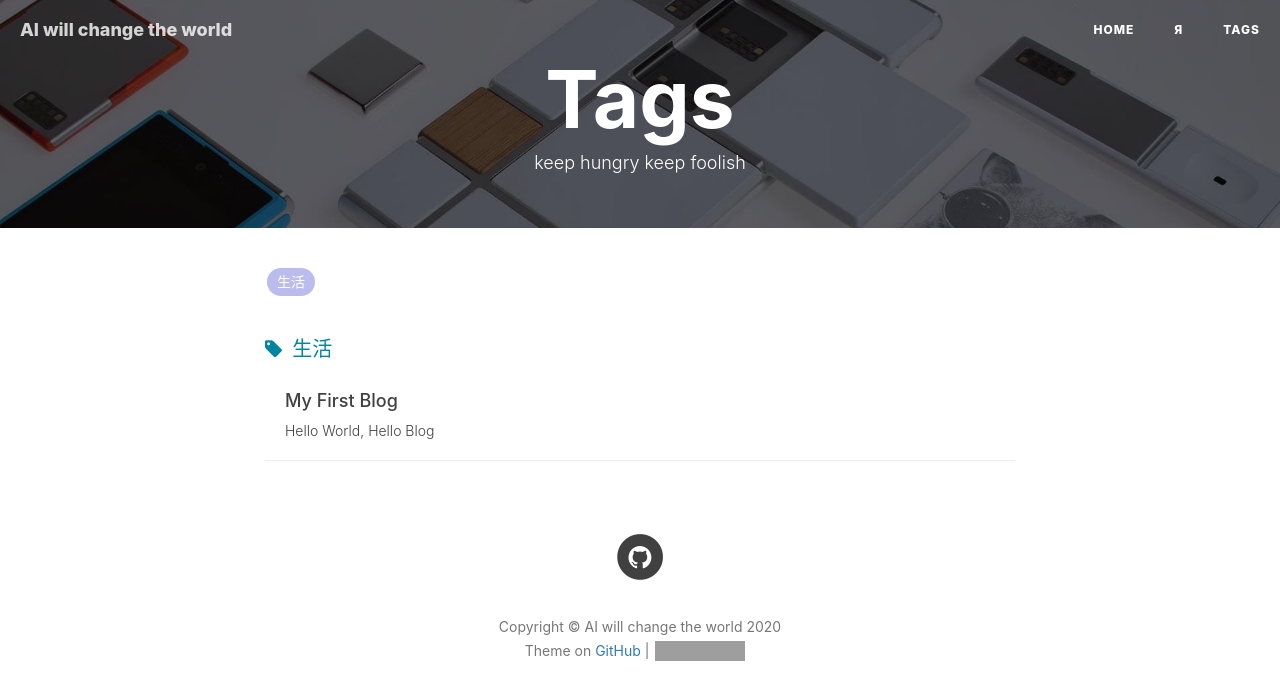
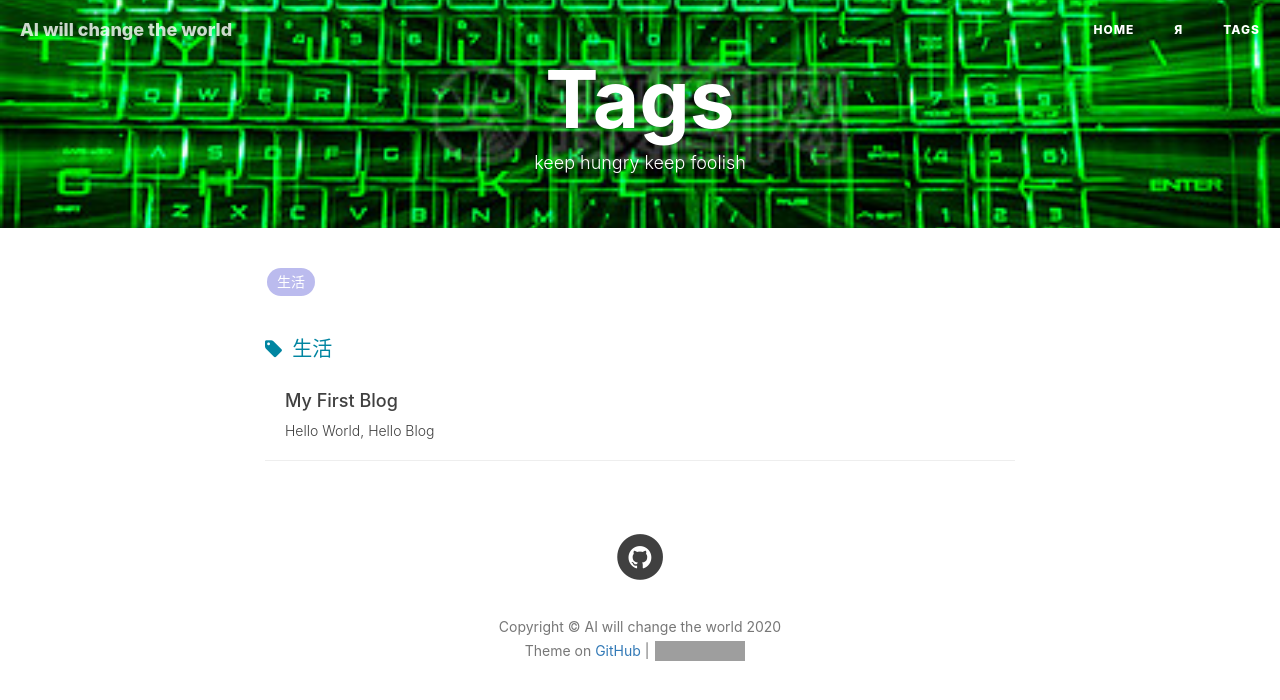
Before and after one commit to zhuxiaoxuhit/zhuxiaoxuhit.github.io, a Jekyll site: the page built from tags.html, in a window 1280 px wide. Shown: the top 700 px of the page. Built offline with Jekyll 4.4.1, drawn with Linux system fonts in a browser that asks for light colours; nearby versions of some CDN libraries; comment, search, counter and statistics services are not loaded; grey boxes are pictures that could not be loaded.

Commit message:
[ADD] bg pic

```diff
--- a/old_about.html
+++ b/about.html
@@ -2,7 +2,7 @@
 layout: page
 title: "Я"
 description: "this is ZXX."
-header-img: "img/post-bg-rwd.jpg"
+header-img: "img/post-bg-about.jpg"
 ---
 
 <!-- Language Selector -->
--- a/old_tags.html
+++ b/tags.html
@@ -2,7 +2,7 @@
 title: Tags
 layout: default
 description: keep hungry keep foolish
-header-img: "img/tag-bg.jpg"
+header-img: "img/tag-bg-keyboard.jpg"
 ---
 
 <!-- Page Header -->
```
Also changed, not shown: img/post-bg-about.jpg (added), img/tag-bg-keyboard.jpg (added).
